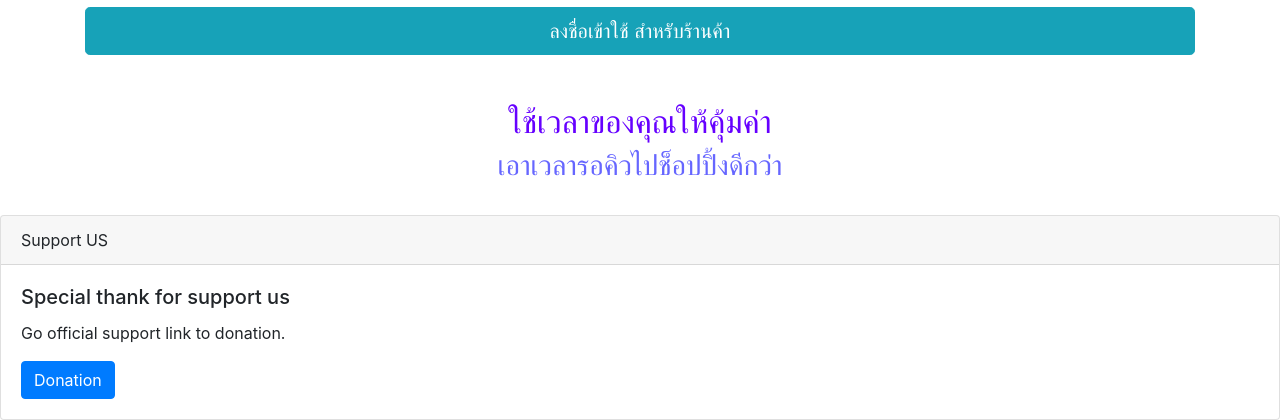
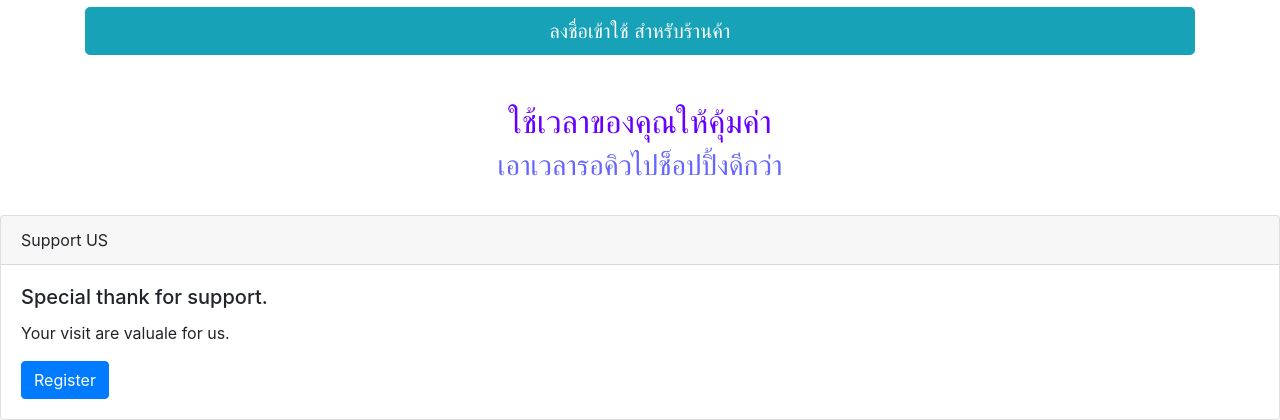
Before and after one commit to Alogenesis/CueCardOnline, a Django app: page / in a window 1280 px wide. Shown: the part 497-917 px from the top of the page. Run offline with Django 3.2, Linux system fonts and the light colour scheme; some libraries are stand-ins or nearby versions.

Commit message:
Edit layout : Footer

```diff
--- a/cueOnline/template/layout.html
+++ b/cueOnline/template/layout.html
@@ -39,9 +39,9 @@
     Support US
   </div>
   <div class="card-body">
-    <h5 class="card-title">Special thank for support us</h5>
-    <p class="card-text">Go official support link to donation.</p>
-    <a href="#" class="btn btn-primary">Donation</a>
+    <h5 class="card-title">Special thank for support.</h5>
+    <p class="card-text">Your visit are valuale for us.</p>
+    <a href="#" class="btn btn-primary">Register</a>
   </div>
 </div>
 
```
